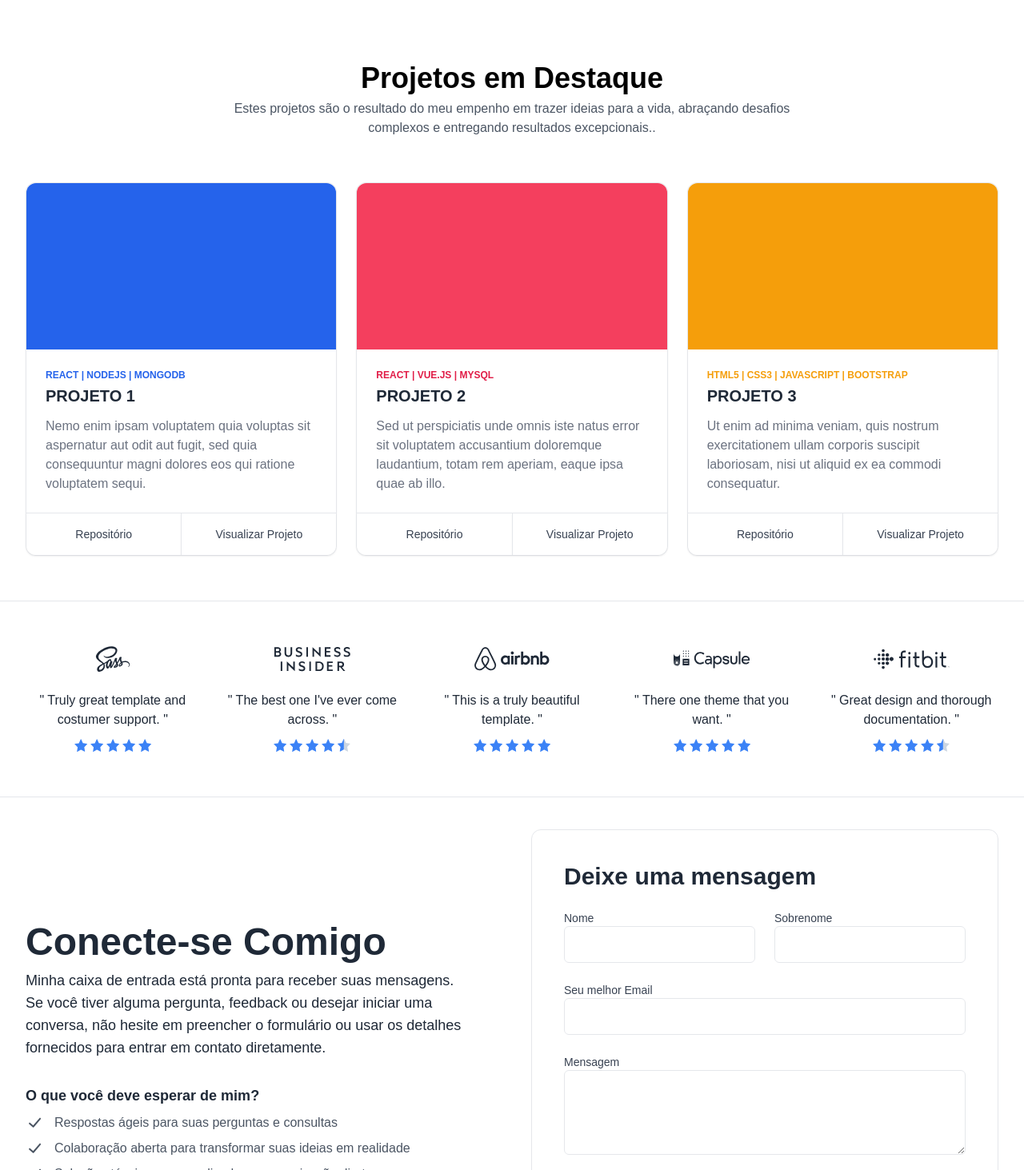
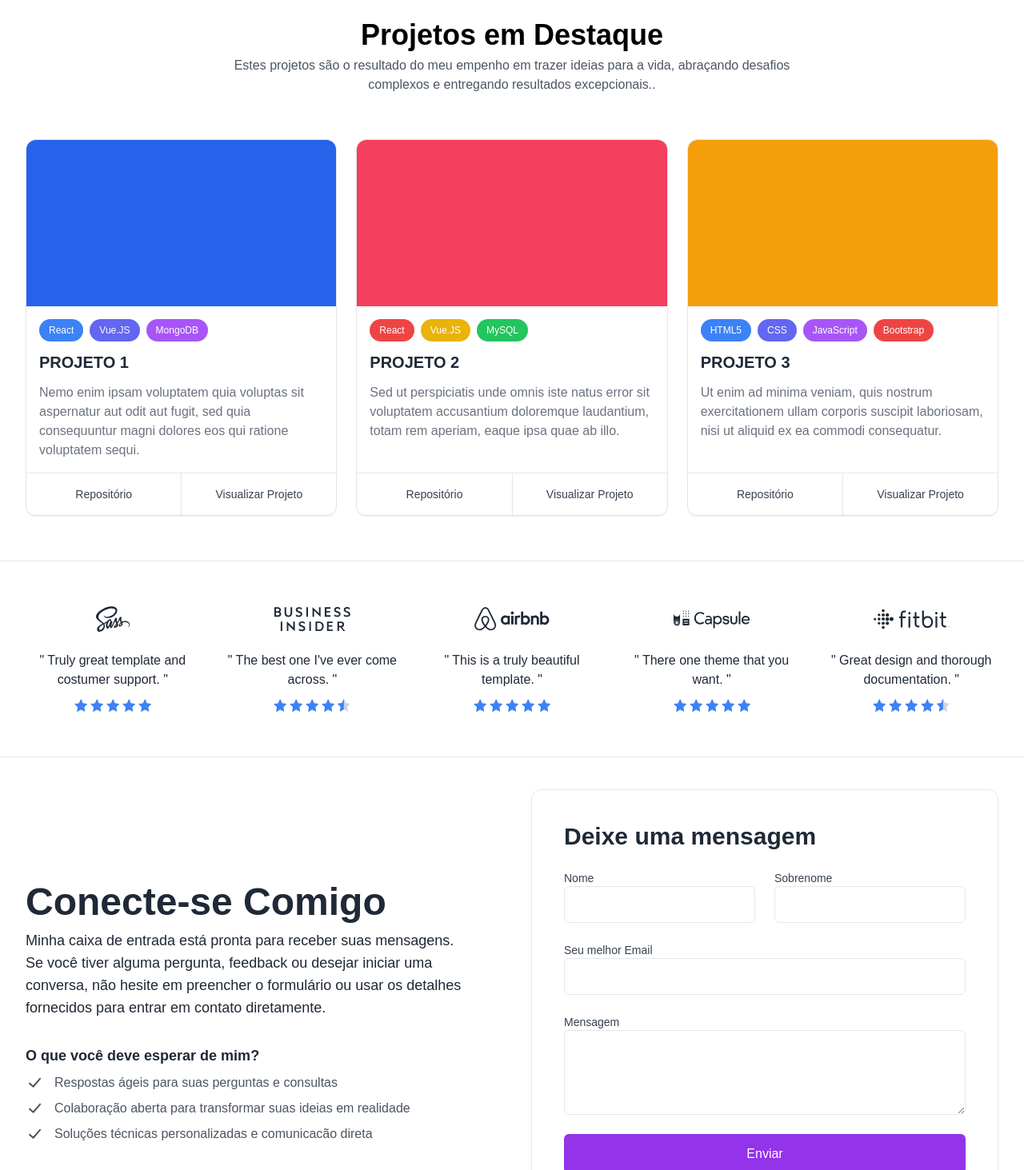
Before and after one commit to JuniorSX/aboutjr, a React (Create React App) app: page / in a window 1280 px wide. Shown: the part 1337-2800 px from the top of the page at 80% size. Built offline with nearby package versions, Linux system fonts and the light colour scheme.

Commit message:
progresso

```diff
--- a/package.json
+++ b/package.json
@@ -14,6 +14,7 @@
     "react": "^18.2.0",
     "react-anchor-link-smooth-scroll": "^1.0.12",
     "react-dom": "^18.2.0",
+    "react-hook-form": "^7.45.4",
     "react-just-parallax": "^3.1.16",
     "react-reveal": "^1.2.2",
     "react-scripts": "5.0.1",
--- a/src/App.js
+++ b/src/App.js
@@ -15,9 +15,9 @@ function App() {
       <Cover />
       <Sobre />
       <Projetos />
-      <hr />
+      <hr className='dark:border-gray-700' />
       <Skills />
-      <hr />
+      <hr className='dark:border-gray-700' />
       <Contato />
       <Footer />
       </Fade>
--- a/src/components/Contato.jsx
+++ b/src/components/Contato.jsx
@@ -1,9 +1,18 @@
 import React from 'react';
+import { useForm } from 'react-hook-form';
 
 function Contato() {
+  const {
+    register,
+    handleSubmit,
+    formState: { errors },
+  } = useForm();
+
+  const onSubmit = (data) => console.log(data);
+
   return (
-    <div class="max-w-[85rem] px-4 py-10 sm:px-6 lg:px-8 lg:py-10 mx-auto" id='contato'>
-      <div class="grid md:grid-cols-2 items-center gap-12">
+    <div className="max-w-[85rem] px-4 py-10 sm:px-6 lg:px-8 lg:py-10 mx-auto" id='contato'>
+      <div className="grid md:grid-cols-2 items-center gap-12">
         <div>
           <h1 class="text-3xl font-bold text-gray-800 sm:text-4xl lg:text-5xl lg:leading-tight dark:text-white">
             Conecte-se Comigo
@@ -48,50 +57,56 @@ function Contato() {
           </div>
 
         </div>
-
-        <div class="relative">
-
-          <div class="flex flex-col border rounded-xl p-4 sm:p-6 lg:p-10 dark:border-gray-700">
-            <h2 class=" text-3xl font-semibold text-gray-800 dark:text-gray-200">
+        <div className="relative">
+          <div className="flex flex-col border rounded-xl p-4 sm:p-6 lg:p-10 dark:border-gray-700">
+            <h2 className=" text-3xl font-semibold text-gray-800 dark:text-gray-200">
               Deixe uma mensagem
             </h2>
-            <form>
-              <div class="mt-6 grid gap-4 lg:gap-6">
-                <div class="grid grid-cols-1 sm:grid-cols-2 gap-4 lg:gap-6">
+            <form onSubmit={handleSubmit(onSubmit)}>
+              <div className="mt-6 grid gap-4 lg:gap-6">
+                <div className="grid grid-cols-1 sm:grid-cols-2 gap-4 lg:gap-6">
                   <div>
-                    <label for="hs-firstname-hire-us-1" class="block text-sm text-gray-700 font-medium dark:text-white">Nome</label>
-                    <input type="text" name="hs-firstname-hire-us-1" id="hs-firstname-hire-us-1" class="py-3 px-4 block w-full border border-gray-200 rounded-md text-sm focus:border-blue-500 focus:ring-blue-500 dark:bg-slate-900 dark:border-gray-700 dark:text-gray-400" />
+                    <label for="firstName" class="block text-sm text-gray-700 font-medium dark:text-white">Nome</label>
+                    <input {...register("firstName", { required: 'Esqueceu seu nome? 🤔' })}
+                      type="text"
+                      name="firstName"
+                      id="firstName"
+                      className="py-3 px-4 block w-full border border-gray-200 rounded-md text-sm focus:border-purple-500 focus:ring-purple-500 dark:bg-slate-900 dark:border-gray-700 dark:text-gray-400"
+                    />
+                    {errors.firstName && <span className='text-red-700 absolute'>{errors.firstName.message}</span>}
                   </div>
 
                   <div>
-                    <label for="hs-lastname-hire-us-1" class="block text-sm text-gray-700 font-medium dark:text-white">Sobrenome</label>
-                    <input type="text" name="hs-lastname-hire-us-1" id="hs-lastname-hire-us-1" class="py-3 px-4 block w-full border border-gray-200 rounded-md text-sm focus:border-blue-500 focus:ring-blue-500 dark:bg-slate-900 dark:border-gray-700 dark:text-gray-400" />
+                    <label for="lastName" className="block text-sm text-gray-700 font-medium dark:text-white">Sobrenome</label>
+                    <input {...register("lastName", { required: 'Ops, cadê o sobrenome?' })} type="text" name="lastName" id="lastName" className="py-3 px-4 block w-full border border-gray-200 rounded-md text-sm focus:border-blue-500 focus:ring-blue-500 dark:bg-slate-900 dark:border-gray-700 dark:text-gray-400" />
+                    {errors.lastName && <span className='text-red-700 absolute'>{errors.lastName.message}</span>}
                   </div>
                 </div>
 
                 <div>
-                  <label for="hs-work-email-hire-us-1" class="block text-sm text-gray-700 font-medium dark:text-white">Seu melhor Email</label>
-                  <input type="email" name="hs-work-email-hire-us-1" id="hs-work-email-hire-us-1" autocomplete="email" class="py-3 px-4 block w-full border border-gray-200 rounded-md text-sm focus:border-blue-500 focus:ring-blue-500 dark:bg-slate-900 dark:border-gray-700 dark:text-gray-400" />
+                  <label for="email" className="block text-sm text-gray-700 font-medium dark:text-white">Seu melhor Email</label>
+                  <input {...register("email", { required: 'Ops, email inválido. 🚫' })} type="email" name="email" id="email" autocomplete="email" className="py-3 px-4 block w-full border border-gray-200 rounded-md text-sm focus:border-blue-500 focus:ring-blue-500 dark:bg-slate-900 dark:border-gray-700 dark:text-gray-400" />
+                  {errors.email && <span className='text-red-700 absolute'>{errors.email.message}</span>}
                 </div>
 
                 <div>
-                  <label for="hs-about-hire-us-1" class="block text-sm text-gray-700 font-medium dark:text-white">Mensagem</label>
-                  <textarea id="hs-about-hire-us-1" name="hs-about-hire-us-1" rows="4" class="py-3 px-4 block w-full border border-gray-200 rounded-md text-sm focus:border-blue-500 focus:ring-blue-500 dark:bg-slate-900 dark:border-gray-700 dark:text-gray-400"></textarea>
+                  <label for="message" className="block text-sm text-gray-700 font-medium dark:text-white">Mensagem</label>
+                  <textarea {...register("message", { required: 'Vamos lá, solte as palavras!' })} id="message" name="message" rows="4" className="py-3 px-4 block w-full border border-gray-200 rounded-md text-sm focus:border-blue-500 focus:ring-blue-500 dark:bg-slate-900 dark:border-gray-700 dark:text-gray-400"></textarea>
+                  {errors.message && <span className='text-red-700 absolute'>{errors.message.message}</span>}
                 </div>
               </div>
-              <div class="mt-6 grid">
-                <button type="submit" class="inline-flex justify-center items-center gap-x-3 text-center bg-purple-600 hover:bg-purple-800 border border-transparent text-sm lg:text-base text-white font-medium rounded-md focus:outline-none focus:ring-2 focus:ring-purple-600 focus:ring-offset-2 focus:ring-offset-white transition py-3 px-4 dark:focus:ring-offset-gray-800">Enviar</button>
+              <div className="mt-6 grid">
+                <button type="submit" className="inline-flex justify-center items-center gap-x-3 text-center bg-purple-600 hover:bg-purple-800 border border-transparent text-sm lg:text-base text-white font-medium rounded-md focus:outline-none focus:ring-2 focus:ring-purple-600 focus:ring-offset-2 focus:ring-offset-white transition py-3 px-4 dark:focus:ring-offset-gray-800">Enviar</button>
               </div>
             </form>
 
-            <div class="mt-3 text-center">
-              <p class="text-sm text-gray-500">
+            <div className="mt-3 text-center">
+              <p className="text-sm text-gray-500">
                 Retornarei seu contato o mais breve possível.
               </p>
             </div>
           </div>
         </div>
-
       </div>
     </div>
   );
--- a/src/components/Cover.jsx
+++ b/src/components/Cover.jsx
@@ -14,7 +14,7 @@ function Cover() {
   return (
     <div className="flex flex-row h-screen mx-auto overflow-hidden bg-gray-100 px-2 sm:px-6 lg:px-8  dark:bg-zinc-900" >
 
-      <div class="max-w-[85rem] mx-auto px-4 sm:px-6 lg:px-8">
+      <div class="max-w-[85rem] pt-10 mx-auto px-4 sm:px-6 lg:px-8 border border-red-800">
 
         <div class="grid md:grid-cols-2 gap-4 md:gap-6 xl:gap-10 md:items-center justify-items-end ">
           <div>
@@ -40,10 +40,10 @@ function Cover() {
               <span class="text-xs font-medium text-gray-800 uppercase dark:text-gray-200">Este site foi desenvolvido com:</span>
 
               <div class="mt-4 flex gap-x-8 justify-center sm:justify-normal">
-                <img class="w-14 h-auto" src={imgVite} alt="Vite" />
-                <img class="w-14 h-auto" src={imgJavascript} alt="Javascript" />
-                <img class="w-14 h-auto" src={imgReact} alt="React" />
-                <img class="w-14 h-auto" src={imgTailwind} alt="Tailwind" />
+                <img class="w-14 h-auto transition ease-in-out hover:scale-150" src={imgVite} alt="Vite" />
+                <img class="w-14 h-auto transition ease-in-out hover:scale-150" src={imgJavascript} alt="Javascript" />
+                <img class="w-14 h-auto transition ease-in-out hover:scale-150" src={imgReact} alt="React" />
+                <img class="w-14 h-auto transition ease-in-out hover:scale-150" src={imgTailwind} alt="Tailwind" />
               </div>
             </div>
 
--- a/src/components/Footer.jsx
+++ b/src/components/Footer.jsx
@@ -3,7 +3,7 @@ import React from 'react';
 function Footer() {
   return (
     <footer class="mt-auto w-full max-w-[85rem] py-10 px-4 sm:px-6 lg:px-8 mx-auto">
-      <hr />
+      <hr className='dark:border-gray-700' />
       <div class="text-center mt-6">
         <div>
           <a class="flex-none text-xl font-semibold text-black dark:text-white" href="#" aria-label="Brand">Junior Souza</a>
--- a/src/components/Header.jsx
+++ b/src/components/Header.jsx
@@ -4,8 +4,8 @@ import Themeswitcher from './Themeswitcher';
 
 function Header() {
   return (
-    <header class="flex flex-wrap md:justify-start md:flex-col z-50 w-full text-sm pb-4">
-      <div className='flex container max-w-screen-xl px-3 mt-2 mb-2 mr-auto ml-auto justify-between'>
+    <header class="sticky top-0 flex  flex-wrap md:flex-nowrap md:justify-start md:flex-col z-50 w-full text-sm pb-4 bg-white h-20 border border-gray-200 dark:bg-green-800 dark:border-gray-700">
+      <div className='flex container max-w-screen-xl px-3 mt-2 mb-2 mr-auto ml-auto justify-between '>
         <div className='hidden md:flex items-center'>
           <a class="mr-2 block hs-dark-mode group flex items-center text-gray-700 hover:text-purple-800 font-medium dark:text-white dark:hover:text-blue-500" href="#" target='_blank'>
             <svg class="w-6 h-6" viewBox="0 0 24 24" fill="none" xmlns="http://www.w3.org/2000/svg">
@@ -125,7 +125,7 @@ function Header() {
           <Themeswitcher />
         </div>
       </div>
-      <nav class=" relative max-w-screen-xl w-full bg-white border border-gray-200 rounded-[36px] mx-2 py-3 px-4 md:flex md:items-center md:justify-between md:py-0 md:px-6 lg:px-8 xl:mx-auto dark:bg-gray-800 dark:border-gray-700" aria-label="Global">
+      <nav class="max-w-screen-xl w-full bg-white border border-gray-200 rounded-[36px] mx-auto py-3 px-4 md:flex md:items-center md:justify-between md:py-0 md:px-6 lg:px-8 xl:mx-auto dark:bg-gray-800 dark:border-gray-700" aria-label="Global">
         <div class="flex items-center justify-between">
           <a className="flex items-center" href="#" aria-label="Junior Souza">
             <svg className='w-10 h-10 mr-2 text-purple-800 dark:text-white' viewBox="0 0 256 289" version="1.1" xmlns="http://www.w3.org/2000/svg" preserveAspectRatio="xMidYMid">
--- a/src/components/Projetos.jsx
+++ b/src/components/Projetos.jsx
@@ -12,10 +12,11 @@ function Projetos() {
         <div class="group flex flex-col h-full bg-white border border-gray-200 shadow-sm rounded-xl dark:bg-slate-900 dark:border-gray-700 dark:shadow-slate-700/[.7]">
           <div class="h-52 flex flex-col justify-center items-center bg-blue-600 rounded-t-xl">
           </div>
-          <div class="p-4 md:p-6">
-            <span class="block mb-1 text-xs font-semibold uppercase text-blue-600 dark:text-blue-500">
-              React | NodeJS | MongoDB
-            </span>
+          <div class="p-2 md:p-4">
+            <span class="inline-flex items-center gap-1.5 py-1.5 px-3 mr-2 mb-3 rounded-full text-xs font-medium bg-blue-500 text-white">React</span>
+            <span class="inline-flex items-center gap-1.5 py-1.5 px-3 mr-2 mb-3 rounded-full text-xs font-medium bg-indigo-500 text-white">Vue.JS</span>
+            <span class="inline-flex items-center gap-1.5 py-1.5 px-3 mr-2 mb-3 rounded-full text-xs font-medium bg-purple-500 text-white">MongoDB</span>
+
             <h3 class="text-xl font-semibold text-gray-800 dark:text-gray-300 dark:hover:text-white">
               PROJETO 1
             </h3>
@@ -35,10 +36,11 @@ function Projetos() {
         <div class="group flex flex-col h-full bg-white border border-gray-200 shadow-sm rounded-xl dark:bg-slate-900 dark:border-gray-700 dark:shadow-slate-700/[.7]">
           <div class="h-52 flex flex-col justify-center items-center bg-rose-500 rounded-t-xl">
           </div>
-          <div class="p-4 md:p-6">
-            <span class="block mb-1 text-xs font-semibold uppercase text-rose-600 dark:text-rose-500">
-              React | Vue.js | MySql
-            </span>
+          <div class="p-2 md:p-4">
+            <span class="inline-flex items-center gap-1.5 py-1.5 px-3 mr-2 mb-3 rounded-full text-xs font-medium bg-red-500 text-white">React</span>
+            <span class="inline-flex items-center gap-1.5 py-1.5 px-3 mr-2 mb-3 rounded-full text-xs font-medium bg-yellow-500 text-white">Vue.JS</span>
+            <span class="inline-flex items-center gap-1.5 py-1.5 px-3 mr-2 mb-3 rounded-full text-xs font-medium bg-green-500 text-white">MySQL</span>
+
             <h3 class="text-xl font-semibold text-gray-800 dark:text-gray-300 dark:hover:text-white">
               PROJETO 2
             </h3>
@@ -58,10 +60,12 @@ function Projetos() {
         <div class="group flex flex-col h-full bg-white border border-gray-200 shadow-sm rounded-xl dark:bg-slate-900 dark:border-gray-700 dark:shadow-slate-700/[.7]">
           <div class="h-52 flex flex-col justify-center items-center bg-amber-500 rounded-t-xl">
           </div>
-          <div class="p-4 md:p-6">
-            <span class="block mb-1 text-xs font-semibold uppercase text-amber-500">
-              HTML5 | CSS3 | JavaScript | Bootstrap
-            </span>
+          <div class="p-2 md:p-4">
+            <span class="inline-flex items-center gap-1.5 py-1.5 px-3 mr-2 mb-3 rounded-full text-xs font-medium bg-blue-500 text-white">HTML5</span>
+            <span class="inline-flex items-center gap-1.5 py-1.5 px-3 mr-2 mb-3 rounded-full text-xs font-medium bg-indigo-500 text-white">CSS</span>
+            <span class="inline-flex items-center gap-1.5 py-1.5 px-3 mr-2 mb-3 rounded-full text-xs font-medium bg-purple-500 text-white">JavaScript</span>
+            <span class="inline-flex items-center gap-1.5 py-1.5 px-3 mr-2 mb-3 rounded-full text-xs font-medium bg-red-500 text-white">Bootstrap</span>
+
             <h3 class="text-xl font-semibold text-gray-800 dark:text-gray-300 dark:hover:text-white">
               PROJETO 3
             </h3>
```
Also changed, not shown: 1 other file (tests, documents, lock files or other folders).
